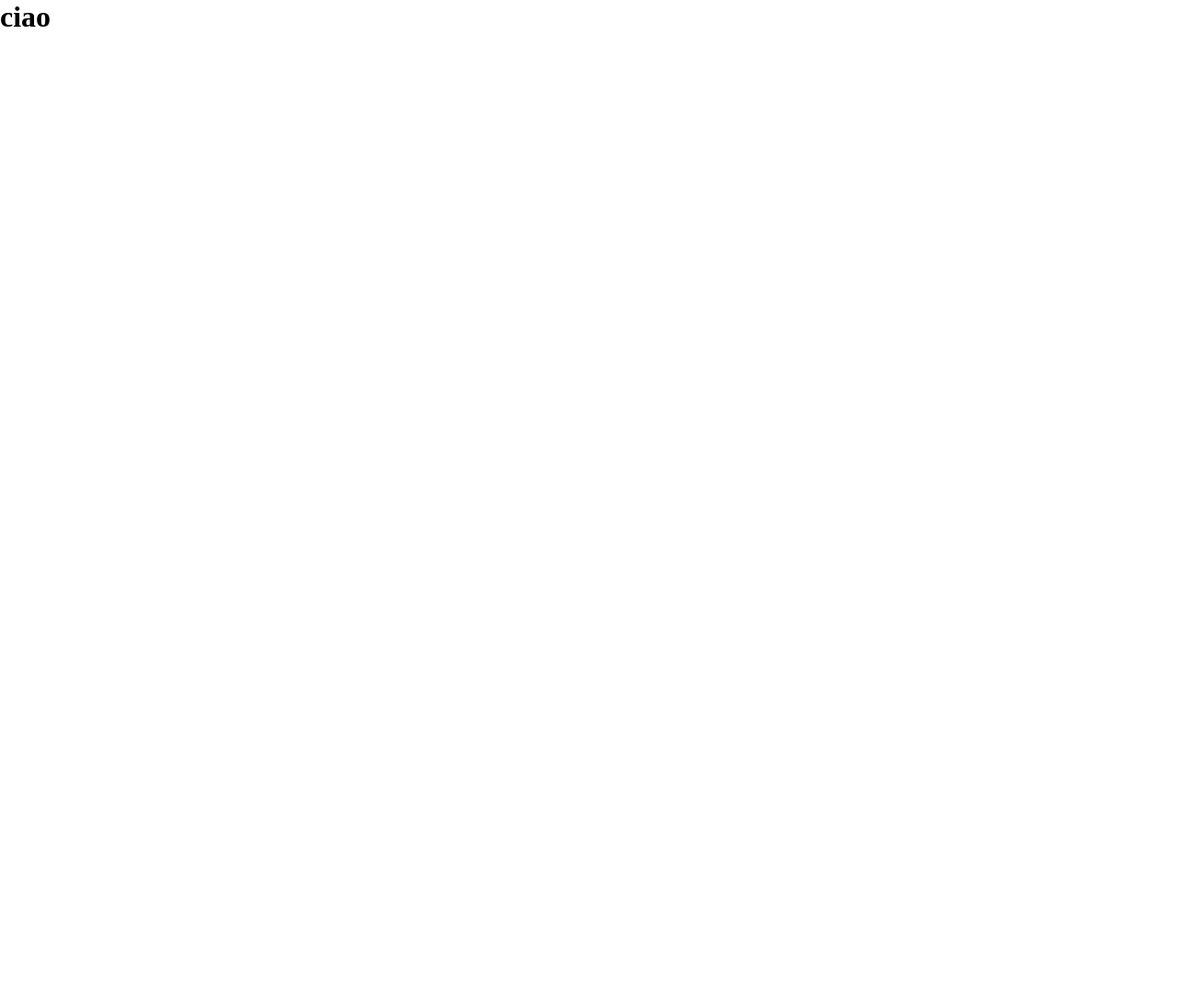
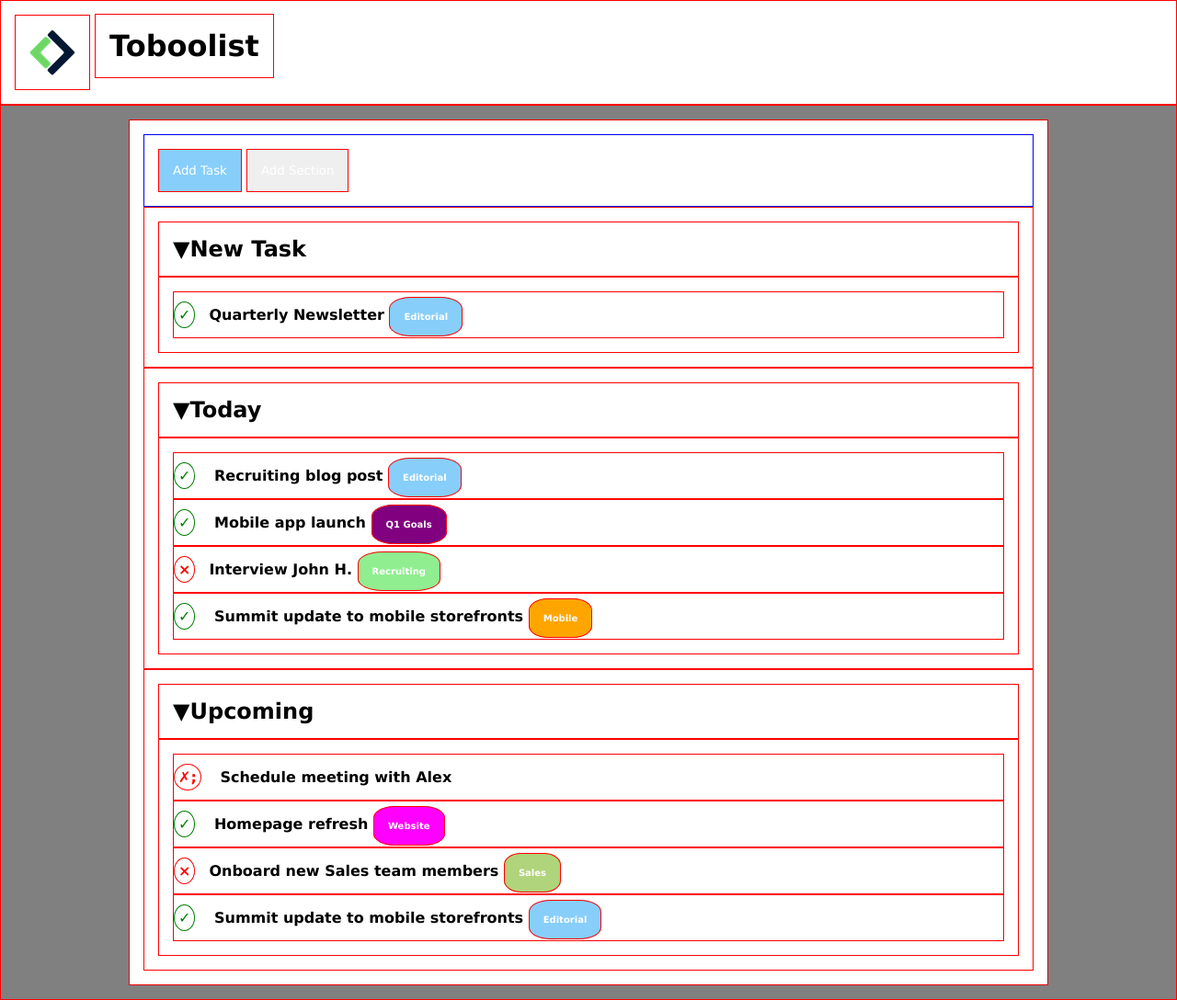
Before and after one commit to Alaikum/html-css-toboolist, a plain HTML site: page index.html in a window 1280 px wide. Shown: the whole page at 92% size. Before the commit the page ends 800 px from the top, so only its background shows below. Drawn offline with Linux system fonts and the light colour scheme.

Commit message:
da sistemare il padding

```diff
--- a/css/style.css
+++ b/css/style.css
@@ -4,4 +4,98 @@
     box-sizing: border-box;
     margin: 0;
     padding: 0;
+    font-family: Verdana, Geneva, Tahoma, sans-serif;
+
 }
+
+
+.debug *{
+    border: 1px solid red;
+    padding: 15px;
+}
+
+.debug .container{
+    border-color: blue;
+
+
+}
+
+.logo{
+    vertical-align: middle;
+
+}
+#titolo {
+    display: inline;
+
+
+
+}
+
+main{
+
+    background-color: gray;
+}
+
+.centratura{
+    margin: 0 auto;
+    max-width: 1000px;
+    background-color: white;
+}
+
+.sfondoblu{
+    background-color: lightskyblue;
+}
+
+/* wwhite andrà per rendere determinate scritte bianche */
+.wwhite{
+    color: white;
+}
+
+
+
+ul{
+    list-style: none;
+    font-weight: 800;
+
+
+}
+.spunta{
+    padding: 4px;
+    position: relative;
+    right: 15px;
+
+    border-radius: 50%;
+
+
+}
+.verde{
+    color:green;
+    border: 1px solid green;
+}
+
+.rossa{
+    color: red;
+    border: 1px solid red;
+}
+
+.appunto{
+    border-radius: 30%;
+    font-size: 10px;
+
+}
+
+.sfondoviola{
+    background-color: purple;
+}
+.sfondoverde{
+    background-color: lightgreen;
+}
+.sfondoarancio{
+    background-color: orange;
+}
+.sfondofuchsia{
+    background-color: fuchsia;
+}
+.sfondovchiaro{
+    background-color: rgb(176, 212, 123);
+}
--- a/index.html
+++ b/index.html
@@ -7,7 +7,75 @@
     <title>ToBoolist</title>
     <link rel="stylesheet" href="css/style.css">
 </head>
-<body>
-    <h1>ciao</h1>
+<body class="debug">
+
+    <!-- logo e titolo su tutta la pagina -->
+    <header >
+        <img class="logo" src="img/Logo.png" alt="logo">
+        <h1 id="titolo">Toboolist</h1>
+
+    </header>
+
+
+    <!-- riquadro più piccolo dove mettere la lista -->
+    <main >
+<div class="centratura">
+        <!-- parte bottoni -->
+        <div class="container">
+            <input type="button" class="sfondoblu wwhite" value="Add Task">
+            <input type="button" class="wwhite" value="Add Section">
+        </div>
+
+
+        <!-- sezione new task -->
+<section>
+    <h2> &#9660;New Task</h2>
+        <ul>
+            <li>
+                <span class="spunta verde">&check;</span>Quarterly Newsletter <span class="appunto sfondoblu wwhite">Editorial</span>
+            </li>
+
+        </ul>
+</section>
+        <!-- sezione today -->
+        <section>
+        <h2> &#9660;Today</h2>
+        <ul>
+            <li>
+                <span class="spunta verde">&check;</span> Recruiting blog post <span class="appunto sfondoblu wwhite">Editorial</span>
+            </li>
+            <li>
+                <span class="spunta verde">&check;</span> Mobile app launch <span class="appunto sfondoviola wwhite">Q1 Goals</span>
+            </li>
+            <li>
+                <span class="spunta rossa">&Cross;</span>Interview John H. <span class="appunto sfondoverde wwhite">Recruiting</span>
+            </li>
+            <li>
+                <span class="spunta verde">&check;</span> Summit update to mobile storefronts <span class="appunto sfondoarancio wwhite">Mobile</span>
+            </li>
+        </ul>
+    </section>
+        <!-- sezione upcoming -->
+
+        <section>
+            <h2> &#9660;Upcoming</h2>
+        <ul>
+            <li>
+                <span class="spunta rossa">&cross;;</span> Schedule meeting with Alex
+            </li>
+            <li>
+                <span class="spunta verde">&check;</span> Homepage refresh <span class="appunto sfondofuchsia wwhite"> Website</span>
+            </li>
+            <li>
+                <span class="spunta rossa">&Cross;</span>Onboard new Sales team members <span class="appunto sfondovchiaro wwhite">Sales</span>
+            </li>
+            <li>
+                <span class="spunta verde">&check;</span> Summit update to mobile storefronts <span class="appunto sfondoblu wwhite">Editorial</span>
+            </li>
+        </ul>
+        </section>
+
+</div>
+    </main>
 </body>
 </html>
```
